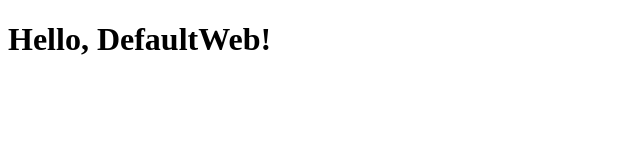
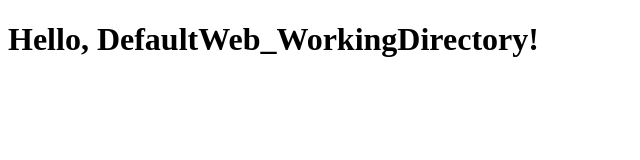
Before and after one commit to ferlan01/DefaultWeb_WorkingDirectory, a plain HTML site: page index.html in a window 1280 px wide. Shown: the whole page, without its empty margins (0-640 px from the left). Drawn offline with Linux system fonts and the light colour scheme.

Commit message:
Update index.html

```diff
--- a/index.html
+++ b/index.html
@@ -6,6 +6,6 @@
     <title>Document</title>
 </head>
 <body>
-    <h1>Hello, DefaultWeb!</h1>
+    <h1>Hello, DefaultWeb_WorkingDirectory!</h1>
 </body>
 </html>
```
